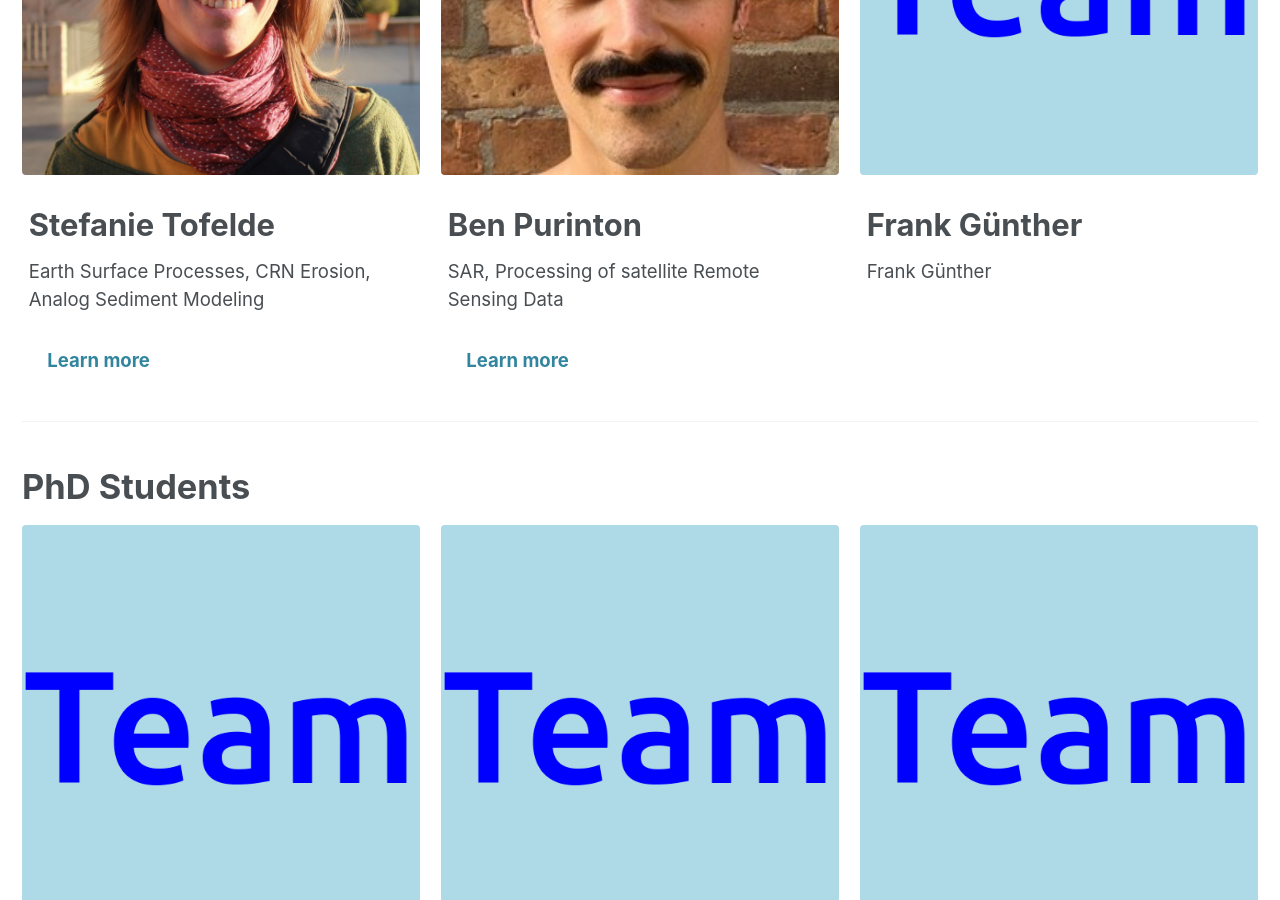
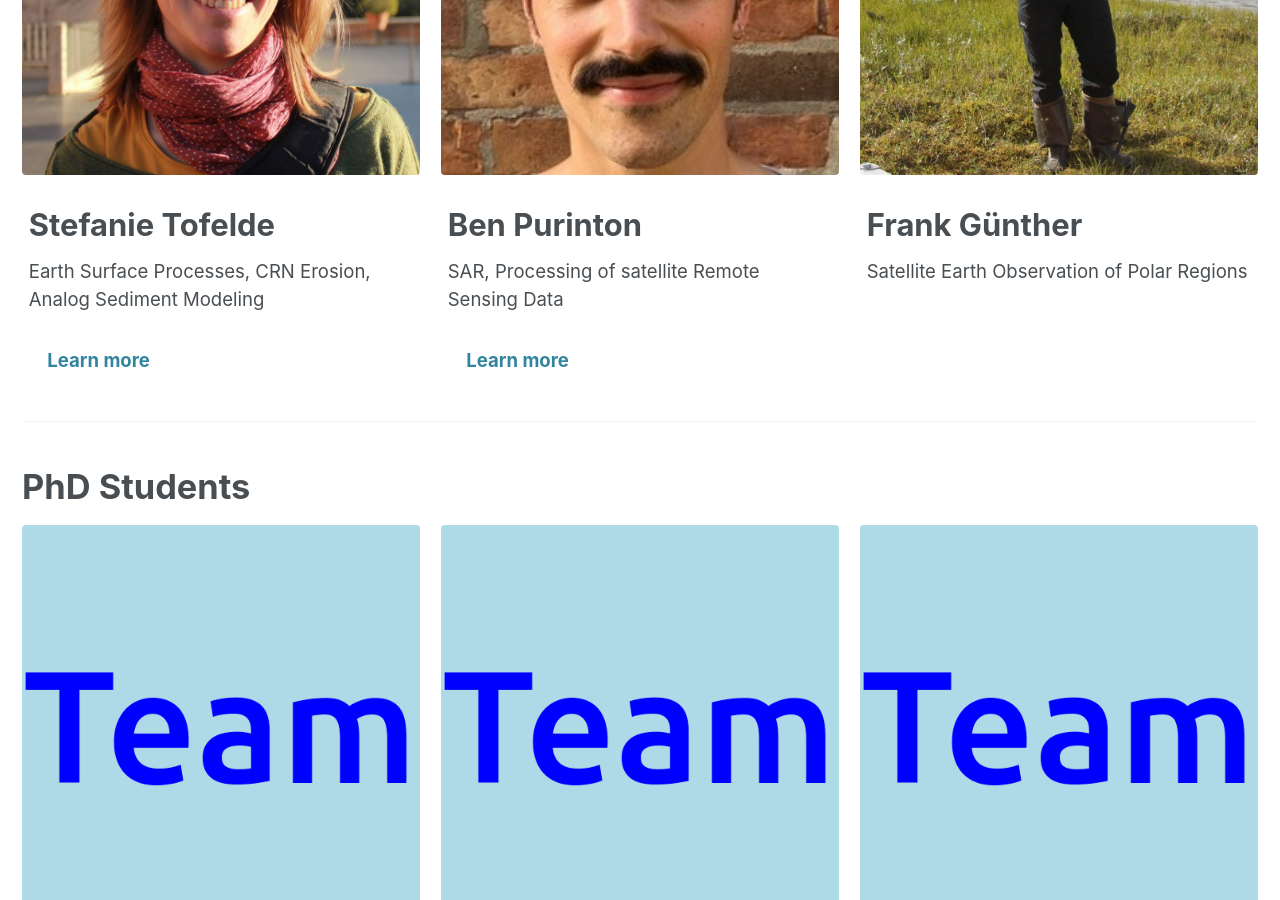
Before and after one commit to UP-RS-ESP/vacon.github.io, a Jekyll site: the page built from _pages/team_members.md, in a window 1280 px wide and 900 px high, scrolled down 1748 px. Built offline with Jekyll 4.4.1, drawn with Linux system fonts in a browser that asks for light colours; cached includes are drawn as plain includes; nearby versions of some CDN libraries.

Commit message:
Mar-18 2020

```diff
--- a/_pages/team_members.md
+++ b/_pages/team_members.md
@@ -46,9 +46,9 @@ researchers3:
     title: "Ben Purinton"
     excerpt: "SAR, Processing of satellite Remote Sensing Data"
     url: "https://bpurinton.github.io/"
-  - image_path: /images/team_photo.png
+  - image_path: /images/guenther.jpg
     title: "Frank Günther"
-    excerpt: "Frank Günther"
+    excerpt: "Satellite Earth Observation of Polar Regions"
 PhD_students1:
   - image_path: /images/team_photo.png
     alt: "Sofia Viotto"
```
Also changed, not shown: images/guenther.jpg (added).
